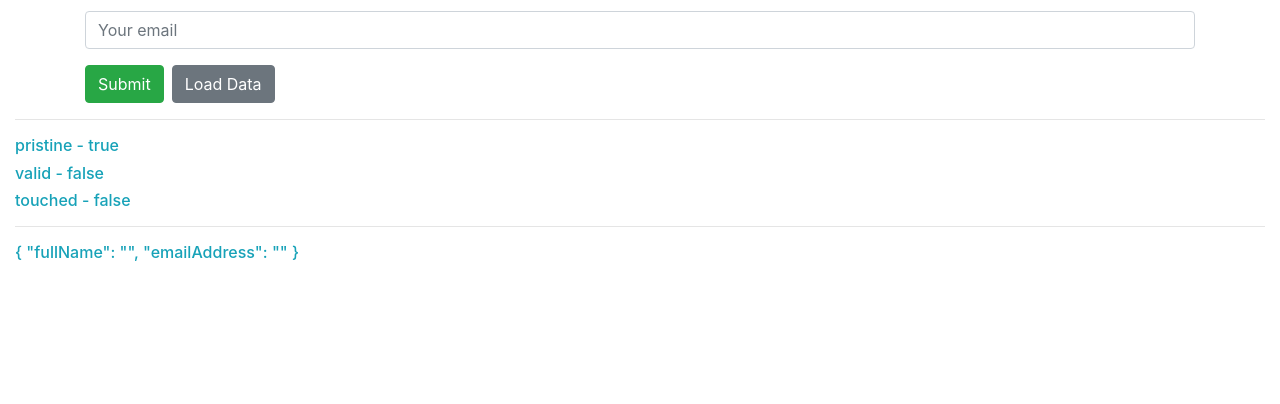
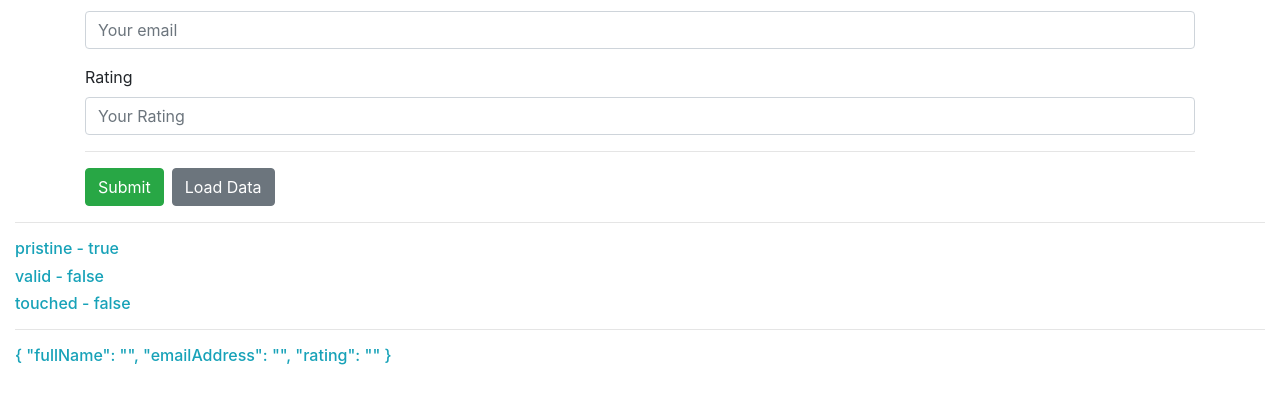
Before and after one commit to Rahuldevdurg/demo-batch2, an Angular app in the folder angular-demo/: page /reactive-form in a window 1280 px wide. Shown: the part 250-654 px from the top of the page. Built offline with nearby package versions, Linux system fonts and the light colour scheme; what ng-http-loader, notyf would draw is missing.

Commit message:
custom validation

```diff
--- a/angular-demo/src/app/reactive-form/reactive-form.component.html
+++ b/angular-demo/src/app/reactive-form/reactive-form.component.html
@@ -25,6 +25,15 @@
         Invalid email address
       </div>
     </div>
+    <div class="form-group">
+      <label for='rating'>Rating</label>
+      <input type="text" placeholder="Your Rating" class="form-control" formControlName="rating">
+      <div class="text-danger" *ngIf="customerForm.get('rating')?.errors?.range && customerForm.get('rating').touched"
+        role="alert">
+        Rating should be in between 1 and 5
+      </div>
+    </div>
+    <hr>
     <button type="submit" class="btn btn-success mr-2">Submit</button>
     <button type="button" class="btn btn-secondary mr-2" (click)="loadData()">Load Data</button>
   </form>
--- a/angular-demo/src/app/reactive-form/reactive-form.component.ts
+++ b/angular-demo/src/app/reactive-form/reactive-form.component.ts
@@ -1,10 +1,26 @@
 import { Component, OnInit } from '@angular/core';
 import {
+  AbstractControl,
   FormBuilder,
   FormControl,
   FormGroup,
+  ValidationErrors,
   Validators,
 } from '@angular/forms';
+
+function customMaxValidator(
+  control: AbstractControl
+): {
+  [key: string]: boolean;
+} | null {
+  if (
+    control != null &&
+    (isNaN(control.value) || control.value > 5 || control.value < 1)
+  ) {
+    return { range: true };
+  }
+  return null;
+}
 
 @Component({
   templateUrl: './reactive-form.component.html',
@@ -23,6 +39,7 @@ export class ReactiveFormComponent implements OnInit {
     this.customerForm = this.fb.group({
       fullName: ['', Validators.required],
       emailAddress: ['', [Validators.required, Validators.email]],
+      rating: ['', customMaxValidator],
     });
   }
 
```
